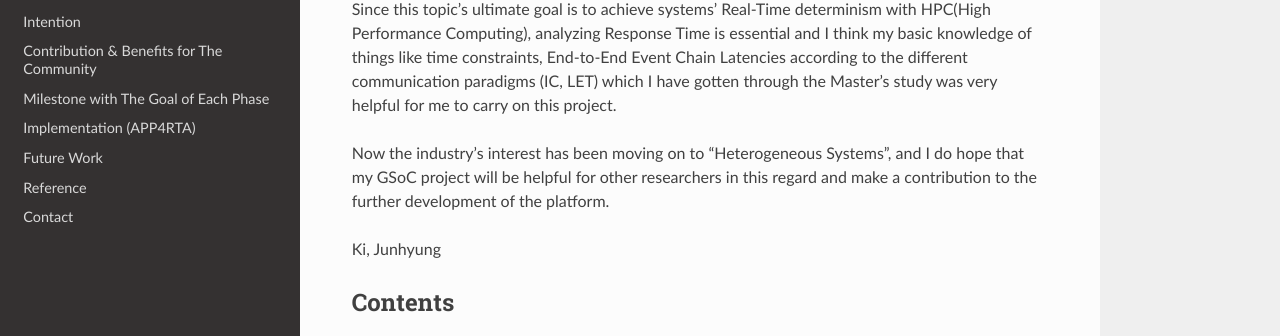
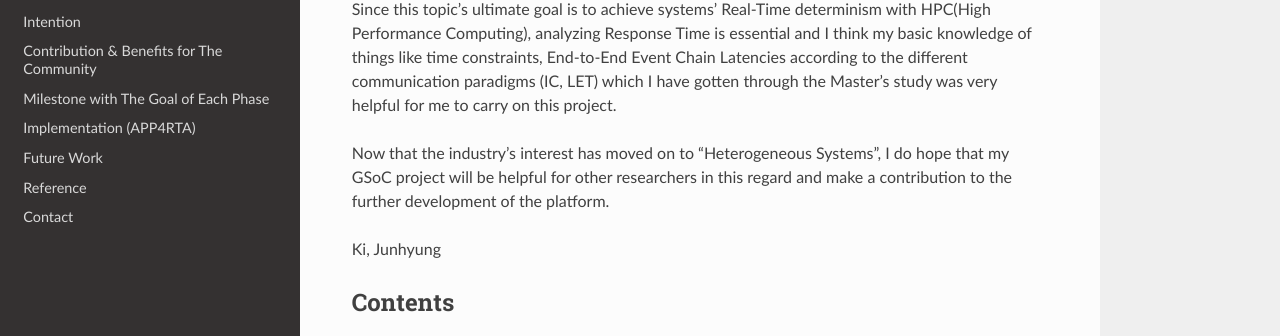
Before and after one commit to junh-ki/gsoc_doc, a Sphinx documentation site: the page built from docs/source/index.rst, in a window 1280 px wide and 900 px high, scrolled down 619 px. Shown: the part 114-450 px from the top of the window. Built offline with Sphinx 7.4.7 and the Read the Docs theme 2.0.0, drawn with Linux system fonts in a browser that asks for light colours.

Commit message:
some changes

```diff
--- a/docs/source/index.rst
+++ b/docs/source/index.rst
@@ -17,7 +17,7 @@ The project resulted in completing an application delivering performance & relia
 
 Since this topic’s ultimate goal is to achieve systems' Real-Time determinism with HPC(High Performance Computing), analyzing Response Time is essential and I think my basic knowledge of things like time constraints, End-to-End Event Chain Latencies according to the different communication paradigms (IC, LET) which I have gotten through the Master's study was very helpful for me to carry on this project.
 
-Now the industry's interest has been moving on to "Heterogeneous Systems", and I do hope that my GSoC project will be helpful for other researchers in this regard and make a contribution to the further development of the platform.
+Now that the industry's interest has moved on to "Heterogeneous Systems", I do hope that my GSoC project will be helpful for other researchers in this regard and make a contribution to the further development of the platform.
 
 Ki, Junhyung
 
```
